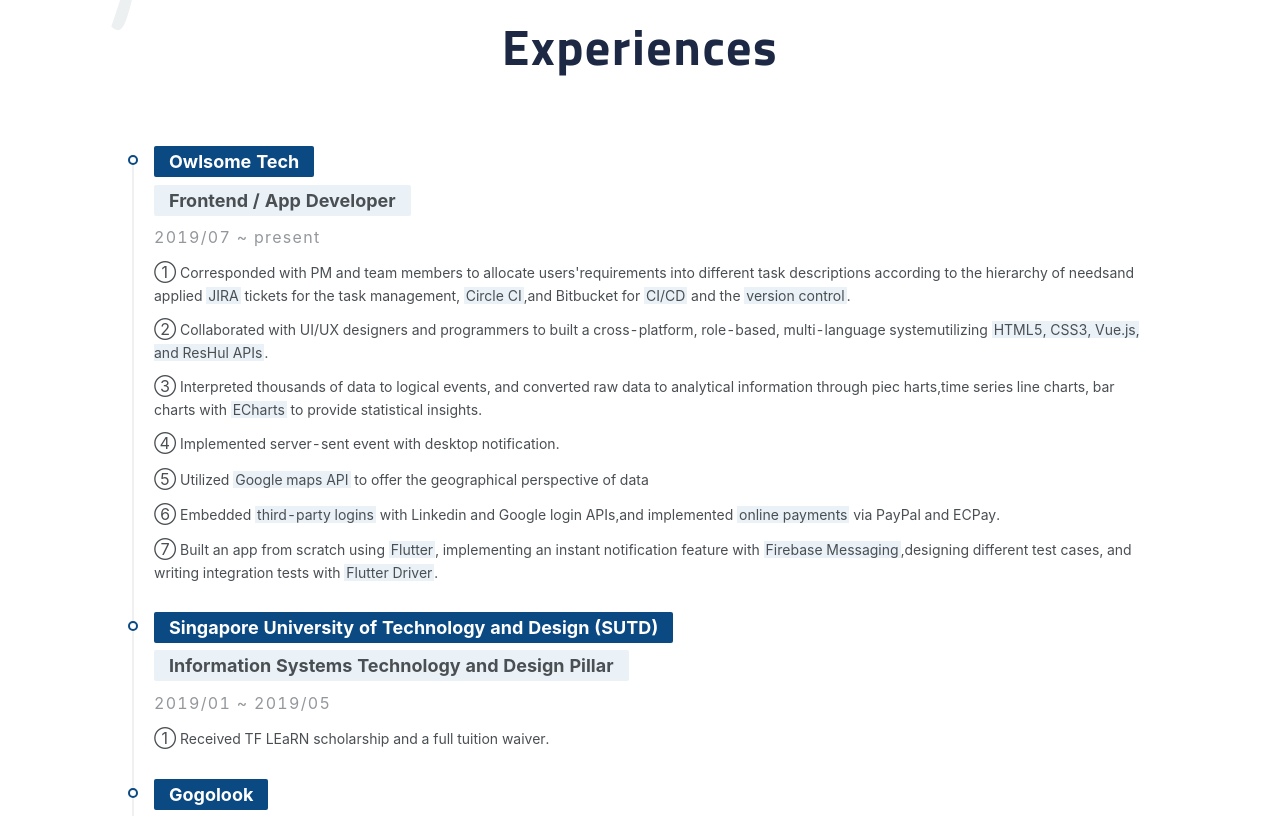
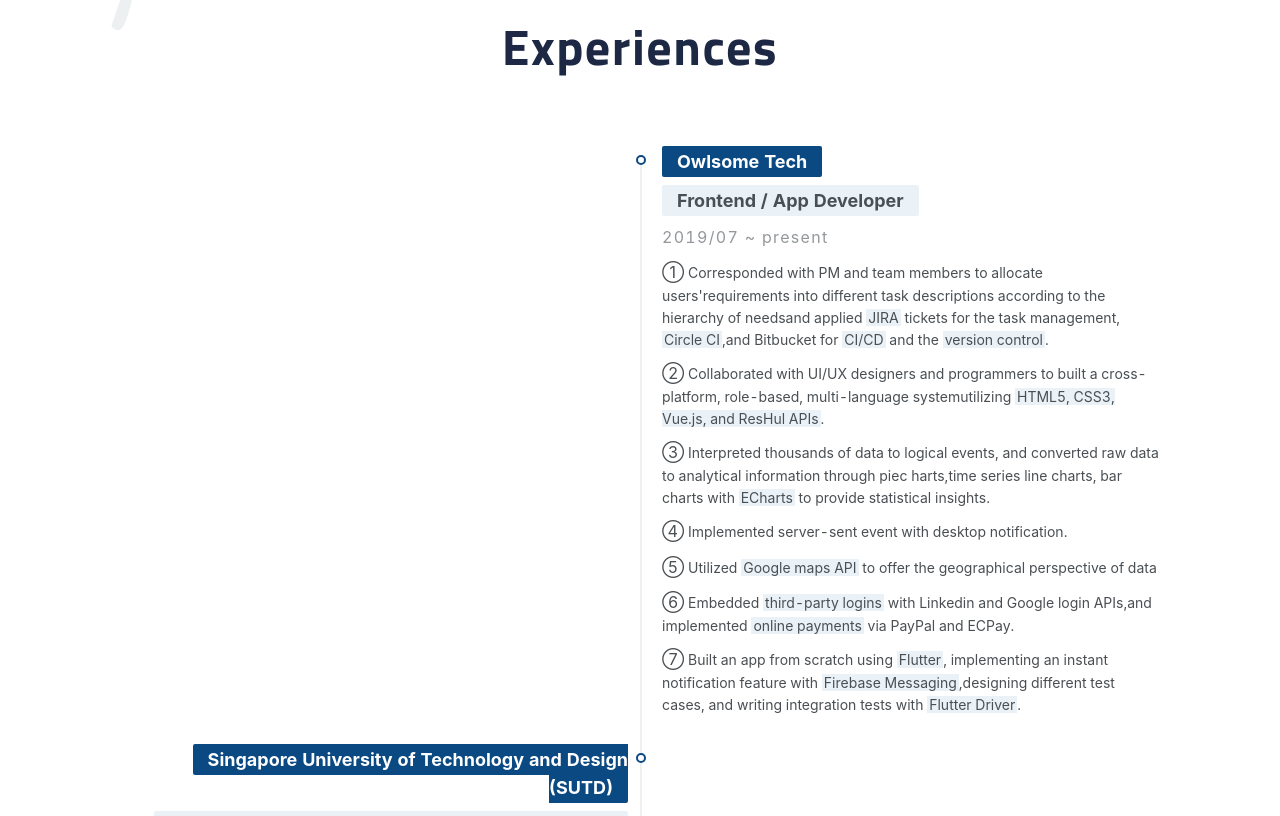
Before and after one commit to JennyHung1212/react-resume, a React (Create React App) app: page / in a window 1280 px wide. Shown: the part 3038-3854 px from the top of the page. Built offline with nearby package versions, Linux system fonts and the light colour scheme.

Commit message:
watch on screen size to change the style of timeline

```diff
--- a/src/Experiences.js
+++ b/src/Experiences.js
@@ -4,8 +4,9 @@
 import { Timeline } from "antd";
 import "antd/dist/antd.css";
 
-const Experiences = () => {
-  const experiences = [
+class Experiences extends React.Component {
+  state = {
+    experiences: [
       {
         company: "Owlsome Tech",
         year: "2019/07 ~ present",
@@ -67,7 +68,23 @@
           "<span class='num-icon'>①</span> Vice president of NTU Chorus and led a group of 120+ students to perform in National Concert Hall twice a year.",
         ],
       },
-  ];
+    ],
+    isWideScreen: false,
+  };
+
+  checkWidth = () => {
+    this.setState({
+      isWideScreen: window.matchMedia(`(max-width: 768px)`),
+    });
+  };
+
+  componentDidMount() {
+    window.addEventListener("resize", this.checkWidth);
+  }
+  componentWillUnmount() {
+    window.removeEventListener("resize", this.checkWidth);
+  }
+  render() {
     return (
       <div className="experiences" id="experiences">
         <div className="section-title">
@@ -79,10 +96,8 @@
         >
           experiences
         </div>
-      <Timeline
-        mode={window.matchMedia("(max-width: 768x)") ? "left" : "alternate"}
-      >
-        {experiences.map((o, idx) => (
+        <Timeline mode={this.state.isWideScreen ? "left" : "alternate"}>
+          {this.state.experiences.map((o, idx) => (
             <Timeline.Item key={idx} color={"rgb(11, 73, 131)"}>
               <div className="experiences__company">
                 <span>{o.company}</span>
@@ -103,6 +118,7 @@
         </Timeline>
       </div>
     );
-};
+  }
+}
 
 export default Experiences;
```
Lines whose indentation alone changed are shown as unchanged.
